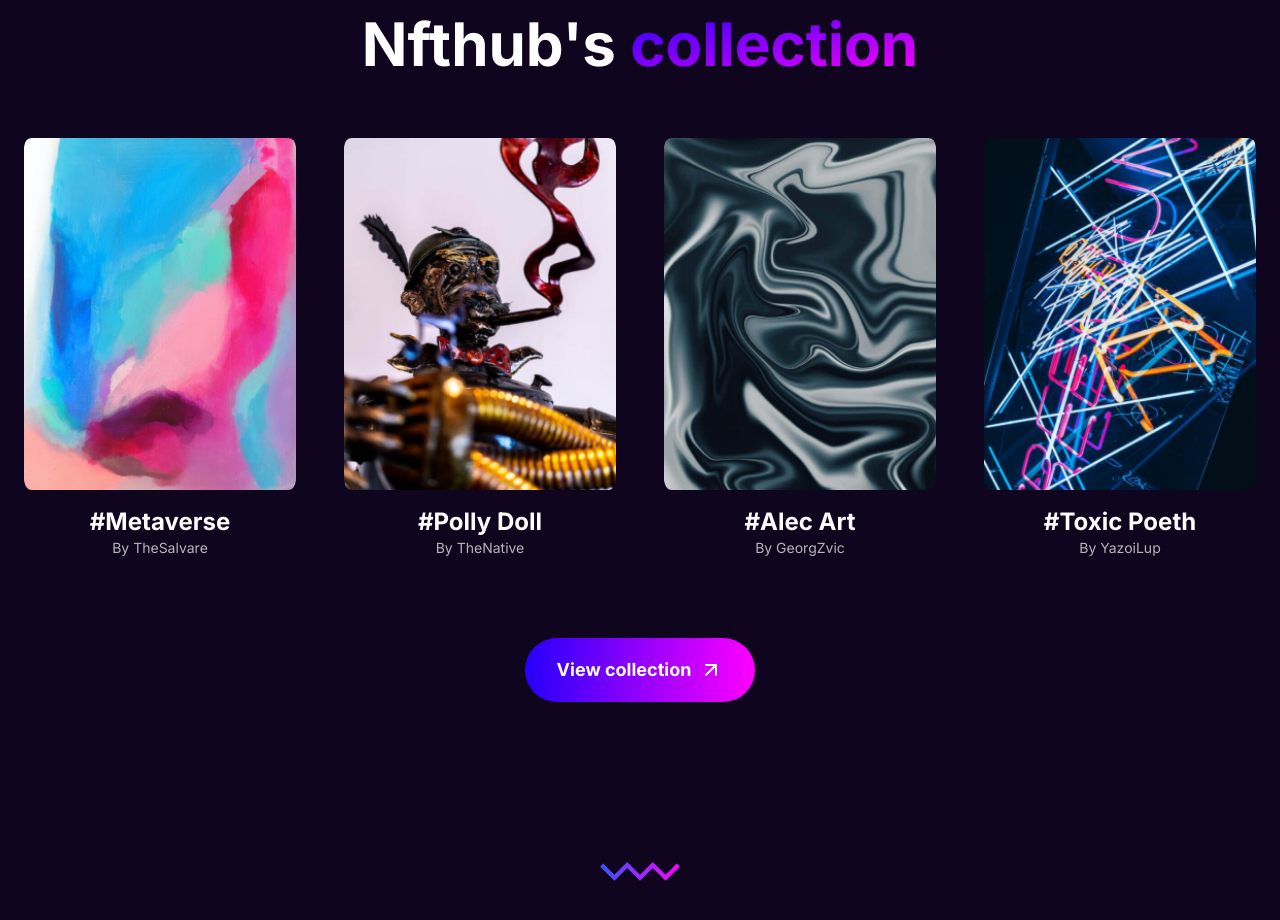
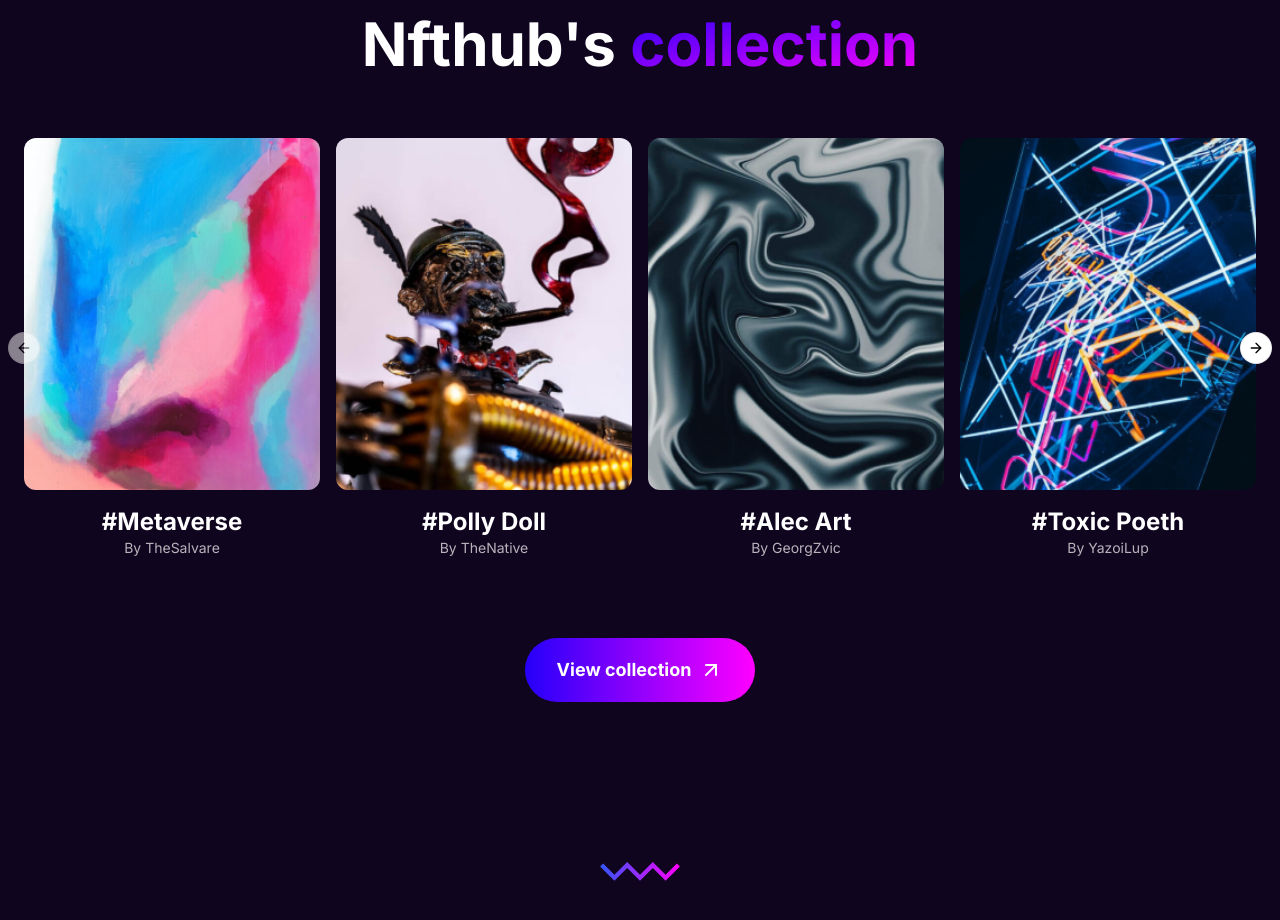
Before and after one commit to danielrdsdev/nft-landing, a Next.js app: page / in a window 1280 px wide. Shown: the part 1440-2360 px from the top of the page. Built offline with nearby package versions, Linux system fonts and the light colour scheme.

Commit message:
feat: add Carousel component on the CollectionSection

```diff
--- a/package.json
+++ b/package.json
@@ -16,6 +16,7 @@
     "@radix-ui/react-slot": "^1.0.2",
     "class-variance-authority": "^0.7.0",
     "clsx": "^2.1.0",
+    "embla-carousel-react": "8.0.0-rc20",
     "framer-motion": "^10.18.0",
     "lucide-react": "^0.314.0",
     "next": "14.1.0",
--- a/src/components/collection-section/collection-card.tsx
+++ b/src/components/collection-section/collection-card.tsx
@@ -19,7 +19,7 @@
           alt={collectionTitle}
           fill
           sizes="100%"
-          className="rounded-lg object-cover"
+          className="rounded-xl object-cover"
           unoptimized
         />
       </div>
--- a/src/components/collection-section/index.tsx
+++ b/src/components/collection-section/index.tsx
@@ -1,6 +1,13 @@
 import { SectionTitle } from '@/components/section-title'
 import { Button } from '@/components/ui/button'
-import { fade, fadeScale } from '@/lib/animations'
+import {
+  Carousel,
+  CarouselContent,
+  CarouselItem,
+  CarouselNext,
+  CarouselPrevious,
+} from '@/components/ui/carousel'
+import { fade } from '@/lib/animations'
 import { ArrowUpRight } from 'lucide-react'
 import { MotionDiv } from '../providers/motion'
 import { CollectionCard } from './collection-card'
@@ -30,6 +37,30 @@
     collectionTitle: '#Toxic Poeth',
     collectionDescription: 'By YazoiLup',
   },
+  {
+    id: 5,
+    collectionImage: '/card/card-01.png',
+    collectionTitle: '#Alec Art',
+    collectionDescription: 'By GeorgZvic',
+  },
+  {
+    id: 6,
+    collectionImage: '/card/card-02.png',
+    collectionTitle: '#Toxic Poeth',
+    collectionDescription: 'By YazoiLup',
+  },
+  {
+    id: 7,
+    collectionImage: '/card/card-03.png',
+    collectionTitle: '#Toxic Poeth',
+    collectionDescription: 'By YazoiLup',
+  },
+  {
+    id: 8,
+    collectionImage: '/card/card-04.png',
+    collectionTitle: '#Toxic Poeth',
+    collectionDescription: 'By YazoiLup',
+  },
 ]
 
 export const CollectionSection = () => {
@@ -40,23 +71,35 @@
     >
       <SectionTitle titlePrimary="Nfthub's" titleSecondary="collection" />
 
-      <div className="grid grid-cols-1 place-items-center gap-12 sm:grid-cols-2 md:grid-cols-3 lg:grid-cols-4">
+      <Carousel
+        opts={{
+          align: 'start',
+          dragFree: true,
+          skipSnaps: false,
+        }}
+      >
+        <CarouselContent>
           {collections.map((collection, i) => (
+            <CarouselItem
+              key={collection.id}
+              className="sm:basis-1/2 md:basis-1/3 lg:basis-1/4"
+            >
               <MotionDiv
-            {...fadeScale}
-            key={collection.id}
+                {...fade}
                 transition={{
-              duration: 0.3,
-              type: 'spring',
+                  duration: 0.5,
                   delay: 0.2 + i * 0.1,
-              stiffness: 200,
                 }}
                 className="flex w-full flex-col items-center justify-center"
               >
                 <CollectionCard {...collection} />
               </MotionDiv>
+            </CarouselItem>
           ))}
-      </div>
+        </CarouselContent>
+        <CarouselPrevious />
+        <CarouselNext />
+      </Carousel>
 
       <MotionDiv
         {...fade}
--- /dev/null
+++ b/src/components/ui/carousel.tsx
@@ -0,0 +1,260 @@
+'use client'
+
+import useEmblaCarousel, {
+  type UseEmblaCarouselType,
+} from 'embla-carousel-react'
+import { ArrowLeft, ArrowRight } from 'lucide-react'
+import * as React from 'react'
+
+import { Button } from '@/components/ui/button'
+import { cn } from '@/lib/utils'
+
+type CarouselApi = UseEmblaCarouselType[1]
+type UseCarouselParameters = Parameters<typeof useEmblaCarousel>
+type CarouselOptions = UseCarouselParameters[0]
+type CarouselPlugin = UseCarouselParameters[1]
+
+type CarouselProps = {
+  opts?: CarouselOptions
+  plugins?: CarouselPlugin
+  orientation?: 'horizontal' | 'vertical'
+  setApi?: (api: CarouselApi) => void
+}
+
+type CarouselContextProps = {
+  carouselRef: ReturnType<typeof useEmblaCarousel>[0]
+  api: ReturnType<typeof useEmblaCarousel>[1]
+  scrollPrev: () => void
+  scrollNext: () => void
+  canScrollPrev: boolean
+  canScrollNext: boolean
+} & CarouselProps
+
+const CarouselContext = React.createContext<CarouselContextProps | null>(null)
+
+function useCarousel() {
+  const context = React.useContext(CarouselContext)
+
+  if (!context) {
+    throw new Error('useCarousel must be used within a <Carousel />')
+  }
+
+  return context
+}
+
+const Carousel = React.forwardRef<
+  HTMLDivElement,
+  React.HTMLAttributes<HTMLDivElement> & CarouselProps
+>(
+  (
+    {
+      orientation = 'horizontal',
+      opts,
+      setApi,
+      plugins,
+      className,
+      children,
+      ...props
+    },
+    ref,
+  ) => {
+    const [carouselRef, api] = useEmblaCarousel(
+      {
+        ...opts,
+        axis: orientation === 'horizontal' ? 'x' : 'y',
+      },
+      plugins,
+    )
+    const [canScrollPrev, setCanScrollPrev] = React.useState(false)
+    const [canScrollNext, setCanScrollNext] = React.useState(false)
+
+    const onSelect = React.useCallback((api: CarouselApi) => {
+      if (!api) {
+        return
+      }
+
+      setCanScrollPrev(api.canScrollPrev())
+      setCanScrollNext(api.canScrollNext())
+    }, [])
+
+    const scrollPrev = React.useCallback(() => {
+      api?.scrollPrev()
+    }, [api])
+
+    const scrollNext = React.useCallback(() => {
+      api?.scrollNext()
+    }, [api])
+
+    const handleKeyDown = React.useCallback(
+      (event: React.KeyboardEvent<HTMLDivElement>) => {
+        if (event.key === 'ArrowLeft') {
+          event.preventDefault()
+          scrollPrev()
+        } else if (event.key === 'ArrowRight') {
+          event.preventDefault()
+          scrollNext()
+        }
+      },
+      [scrollPrev, scrollNext],
+    )
+
+    React.useEffect(() => {
+      if (!api || !setApi) {
+        return
+      }
+
+      setApi(api)
+    }, [api, setApi])
+
+    React.useEffect(() => {
+      if (!api) {
+        return
+      }
+
+      onSelect(api)
+      api.on('reInit', onSelect)
+      api.on('select', onSelect)
+
+      return () => {
+        api?.off('select', onSelect)
+      }
+    }, [api, onSelect])
+
+    return (
+      <CarouselContext.Provider
+        value={{
+          carouselRef,
+          api,
+          opts,
+          orientation:
+            orientation || (opts?.axis === 'y' ? 'vertical' : 'horizontal'),
+          scrollPrev,
+          scrollNext,
+          canScrollPrev,
+          canScrollNext,
+        }}
+      >
+        <div
+          ref={ref}
+          onKeyDownCapture={handleKeyDown}
+          className={cn('relative', className)}
+          role="region"
+          aria-roledescription="carousel"
+          {...props}
+        >
+          {children}
+        </div>
+      </CarouselContext.Provider>
+    )
+  },
+)
+Carousel.displayName = 'Carousel'
+
+const CarouselContent = React.forwardRef<
+  HTMLDivElement,
+  React.HTMLAttributes<HTMLDivElement>
+>(({ className, ...props }, ref) => {
+  const { carouselRef, orientation } = useCarousel()
+
+  return (
+    <div ref={carouselRef} className="overflow-hidden">
+      <div
+        ref={ref}
+        className={cn(
+          'flex',
+          orientation === 'horizontal' ? '-ml-4' : '-mt-4 flex-col',
+          className,
+        )}
+        {...props}
+      />
+    </div>
+  )
+})
+CarouselContent.displayName = 'CarouselContent'
+
+const CarouselItem = React.forwardRef<
+  HTMLDivElement,
+  React.HTMLAttributes<HTMLDivElement>
+>(({ className, ...props }, ref) => {
+  const { orientation } = useCarousel()
+
+  return (
+    <div
+      ref={ref}
+      role="group"
+      aria-roledescription="slide"
+      className={cn(
+        'min-w-0 shrink-0 grow-0 basis-full',
+        orientation === 'horizontal' ? 'pl-4' : 'pt-4',
+        className,
+      )}
+      {...props}
+    />
+  )
+})
+CarouselItem.displayName = 'CarouselItem'
+
+const CarouselPrevious = React.forwardRef<
+  HTMLButtonElement,
+  React.ComponentProps<typeof Button>
+>(({ className, variant = 'icon', ...props }, ref) => {
+  const { orientation, scrollPrev, canScrollPrev } = useCarousel()
+
+  return (
+    <Button
+      ref={ref}
+      variant={variant}
+      className={cn(
+        'absolute  h-8 w-8 rounded-full bg-white text-black hover:bg-gray-100',
+        orientation === 'horizontal'
+          ? '-left-4 top-1/2 -translate-y-[75%]'
+          : '-top-12 left-1/2 -translate-x-1/2 rotate-90',
+        className,
+      )}
+      disabled={!canScrollPrev}
+      onClick={scrollPrev}
+      {...props}
+    >
+      <ArrowLeft className="h-4 w-4" />
+      <span className="sr-only">Previous slide</span>
+    </Button>
+  )
+})
+CarouselPrevious.displayName = 'CarouselPrevious'
+
+const CarouselNext = React.forwardRef<
+  HTMLButtonElement,
+  React.ComponentProps<typeof Button>
+>(({ className, variant = 'icon', ...props }, ref) => {
+  const { orientation, scrollNext, canScrollNext } = useCarousel()
+
+  return (
+    <Button
+      ref={ref}
+      variant={variant}
+      className={cn(
+        'absolute h-8 w-8 rounded-full bg-white text-black hover:bg-gray-100',
+        orientation === 'horizontal'
+          ? '-right-4 top-1/2 -translate-y-[75%]'
+          : '-bottom-12 left-1/2 -translate-x-1/2 rotate-90',
+        className,
+      )}
+      disabled={!canScrollNext}
+      onClick={scrollNext}
+      {...props}
+    >
+      <ArrowRight className="h-4 w-4" />
+      <span className="sr-only">Next slide</span>
+    </Button>
+  )
+})
+CarouselNext.displayName = 'CarouselNext'
+
+export {
+  Carousel,
+  CarouselContent,
+  CarouselItem,
+  CarouselNext,
+  CarouselPrevious,
+  type CarouselApi,
+}
```
Also changed, not shown: 1 other file (tests, documents, lock files or other folders). Lines whose indentation alone changed are shown as unchanged.
